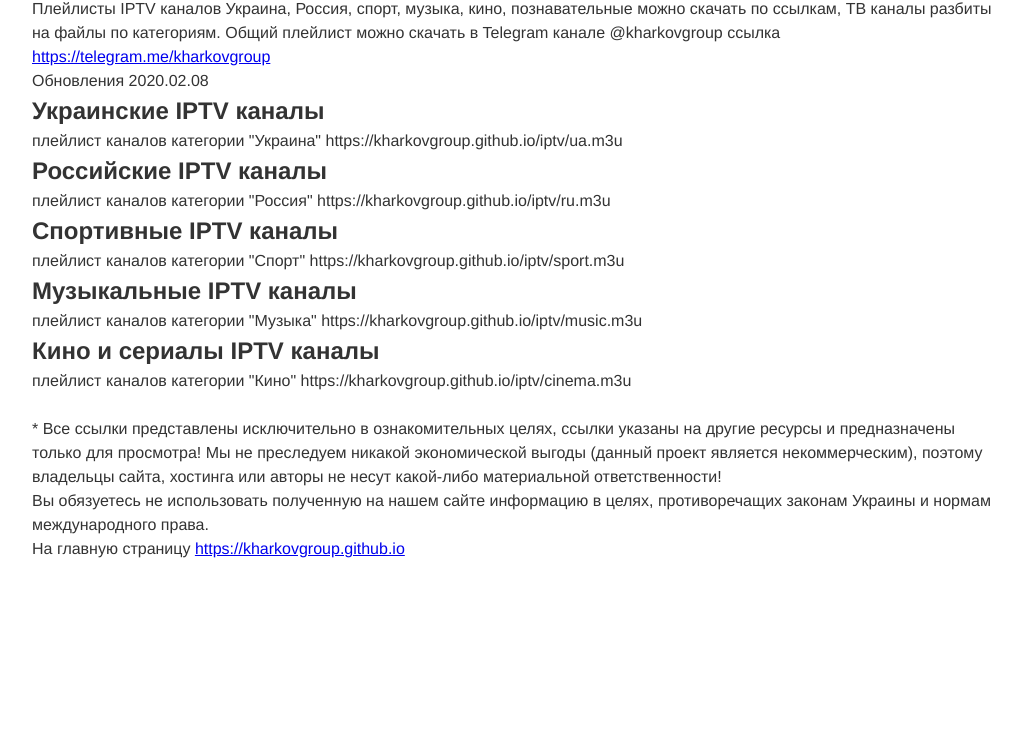
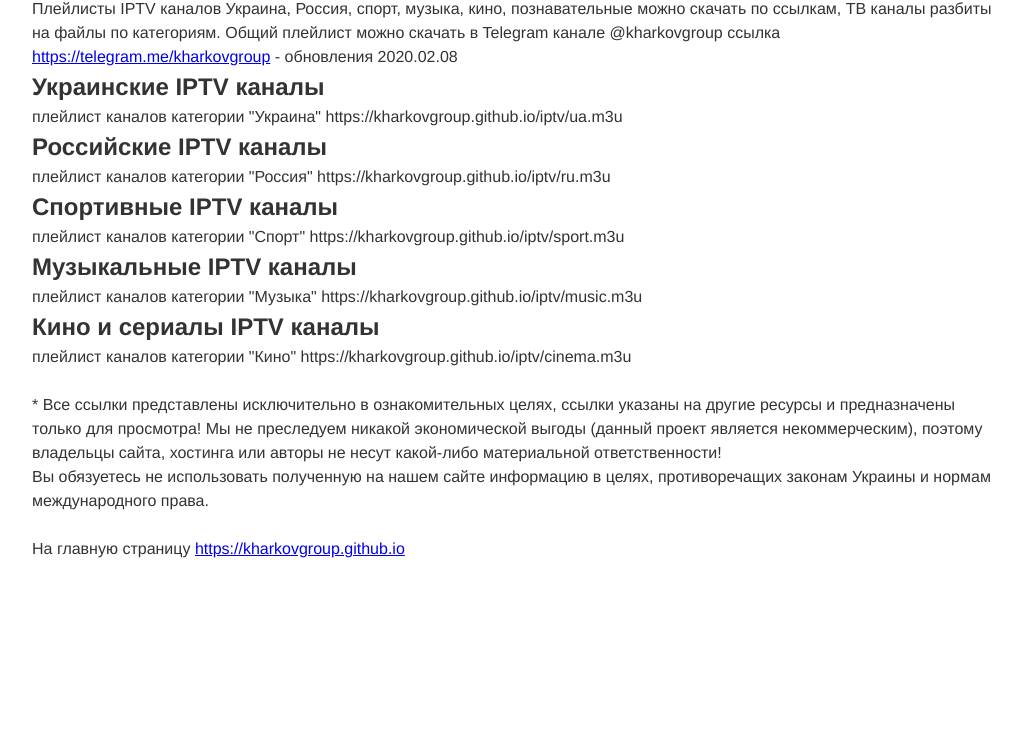
Before and after one commit to kharkovgroup/kharkovgroup.github.io, a plain HTML site: page iptv.html in a window 1280 px wide. Shown: the part 51-800 px from the top of the page, without its empty margins (128-1150 px from the left). Drawn offline with Linux system fonts and the light colour scheme.

Commit message:
Add files via upload

```diff
--- a/iptv.html
+++ b/iptv.html
@@ -42,8 +42,7 @@
     <main>
 
 <h1>IPTV каналы</h1>
-<p>Плейлисты IPTV каналов Украина, Россия, спорт, музыка, кино, познавательные можно скачать по ссылкам, ТВ каналы разбиты на файлы по категориям. Общий плейлист можно скачать в Telegram канале @kharkovgroup ссылка <a href="https://telegram.me/kharkovgroup" target="_blank" title="Харьковская группа в Telegram">https://telegram.me/kharkovgroup</a></p>
-<p>Обновления 2020.02.08</p>
+<p>Плейлисты IPTV каналов Украина, Россия, спорт, музыка, кино, познавательные можно скачать по ссылкам, ТВ каналы разбиты на файлы по категориям. Общий плейлист можно скачать в Telegram канале @kharkovgroup ссылка <a href="https://telegram.me/kharkovgroup" target="_blank" title="Харьковская группа в Telegram">https://telegram.me/kharkovgroup</a> - обновления 2020.02.08</p>
 
 <h2>Украинские IPTV каналы</h2>
 <p>плейлист каналов категории "Украина" https://kharkovgroup.github.io/iptv/ua.m3u</p>
@@ -71,6 +70,8 @@
 
 <p>Вы обязуетесь не использовать полученную на нашем сайте информацию в целях, противоречащих законам Украины и нормам международного права.</p>
 
+<br>
+
 <p>На главную страницу <a href="https://kharkovgroup.github.io/" title="Харьков в Internet">https://kharkovgroup.github.io</a></p>
 
    </main>
```
